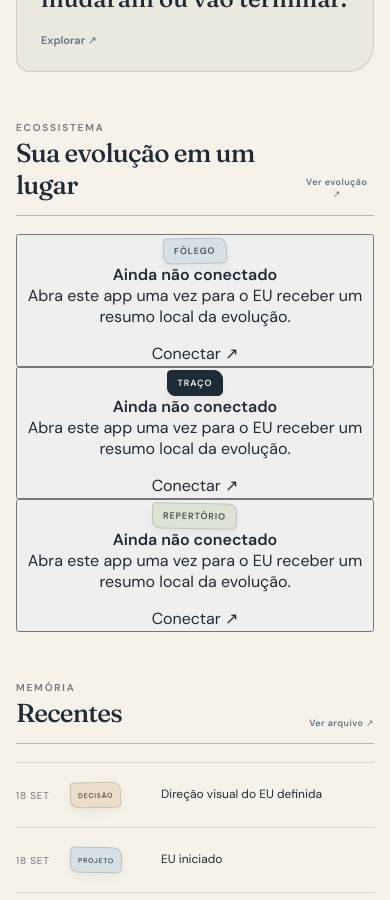
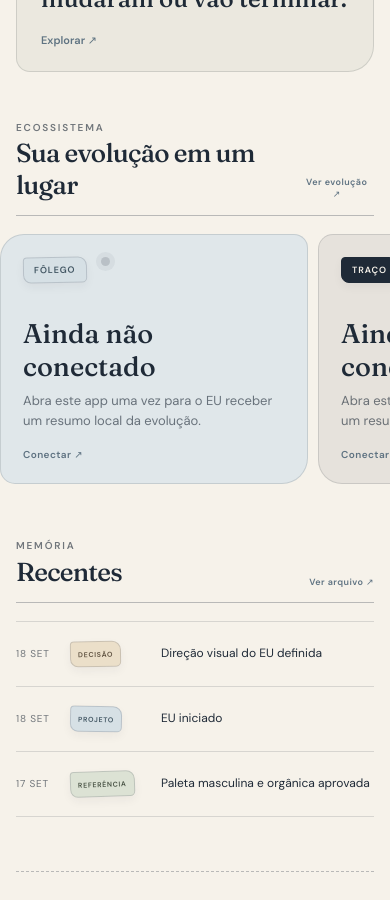
Before and after one commit to caueccipriano/mylife-caue-app, a React (Vite) app: page / in a window 390 px wide. Shown: the part 1540-2440 px from the top of the page. Built offline with nearby package versions, Linux system fonts and the light colour scheme.

Commit message:
feat: style connected app evolution dashboard

```diff
--- a/src/styles.css
+++ b/src/styles.css
@@ -2176,3 +2176,367 @@ h1, h2, h3 {
     justify-self: start;
   }
 }
+
+
+/* EU ecosystem bridge */
+.ecosystem-section {
+  position: relative;
+}
+
+.ecosystem-strip {
+  display: grid;
+  grid-template-columns: repeat(3, 1fr);
+  gap: 12px;
+}
+
+.ecosystem-card {
+  min-height: 220px;
+  padding: 22px;
+  border: 1px solid var(--line);
+  border-radius: 24px 14px 26px 15px;
+  background: rgba(255,255,255,.2);
+  text-align: left;
+  display: flex;
+  flex-direction: column;
+  cursor: pointer;
+}
+
+.ecosystem-card:nth-child(2) {
+  border-radius: 15px 28px 14px 24px;
+}
+
+.ecosystem-card:nth-child(3) {
+  border-radius: 28px 15px 24px 13px;
+}
+
+.ecosystem-folego { background: #e0e7ea; }
+.ecosystem-traco { background: #e6e2dc; }
+.ecosystem-repertorio { background: #e2e8df; }
+
+.ecosystem-card-head {
+  display: flex;
+  align-items: flex-start;
+  justify-content: space-between;
+  gap: 14px;
+}
+
+.bridge-dot {
+  width: 9px;
+  height: 9px;
+  border-radius: 50%;
+  background: rgba(31,42,55,.2);
+  box-shadow: 0 0 0 5px rgba(31,42,55,.05);
+}
+
+.bridge-dot.connected {
+  background: var(--olive);
+  box-shadow: 0 0 0 5px rgba(111,119,94,.12);
+}
+
+.ecosystem-card > strong {
+  margin: 34px 0 8px;
+  font-family: var(--serif);
+  font-size: 27px;
+  font-weight: 500;
+}
+
+.ecosystem-card > p {
+  margin: 0;
+  color: var(--muted);
+  line-height: 1.5;
+  font-size: 13px;
+}
+
+.ecosystem-open {
+  margin-top: auto;
+  padding-top: 18px;
+  color: var(--blue);
+  font-size: 10px;
+  font-weight: 600;
+  letter-spacing: .04em;
+}
+
+.evolution-intro {
+  max-width: 880px;
+}
+
+.evolution-status {
+  margin: 0 0 28px;
+  padding: 14px 0;
+  display: flex;
+  align-items: baseline;
+  justify-content: space-between;
+  gap: 20px;
+  border-top: 1px dashed var(--line-strong);
+  border-bottom: 1px dashed var(--line-strong);
+}
+
+.evolution-status > span {
+  font-family: var(--serif);
+  font-size: 22px;
+}
+
+.evolution-status > p {
+  margin: 0;
+  color: var(--muted);
+  font-size: 12px;
+}
+
+.evolution-apps {
+  display: grid;
+  gap: 14px;
+}
+
+.evolution-app-card {
+  padding: 28px;
+  border: 1px solid var(--line);
+  border-radius: 28px 15px 30px 14px;
+  background: rgba(255,255,255,.2);
+}
+
+.evolution-app-card:nth-child(2) {
+  border-radius: 15px 30px 14px 26px;
+}
+
+.evolution-folego { background: #e1e8eb; }
+.evolution-traco { background: #e7e2db; }
+.evolution-repertorio { background: #e2e8df; }
+
+.evolution-app-top {
+  display: flex;
+  align-items: flex-start;
+  justify-content: space-between;
+  gap: 24px;
+}
+
+.evolution-app-top h2 {
+  max-width: 650px;
+  margin: 22px 0 0;
+  font-size: clamp(29px, 4vw, 43px);
+  line-height: 1.08;
+}
+
+.bridge-state {
+  min-width: 86px;
+  padding: 7px 10px;
+  border: 1px solid var(--line-strong);
+  border-radius: 999px;
+  color: var(--muted);
+  font-size: 8px;
+  font-weight: 600;
+  letter-spacing: .12em;
+  text-transform: uppercase;
+  text-align: center;
+}
+
+.bridge-state.connected {
+  color: var(--olive);
+  border-color: rgba(111,119,94,.42);
+  background: rgba(255,255,255,.24);
+}
+
+.evolution-summary {
+  max-width: 760px;
+  margin: 26px 0 18px;
+  color: var(--muted);
+  line-height: 1.55;
+}
+
+.evolution-metrics {
+  display: grid;
+  grid-template-columns: repeat(3, 1fr);
+  border-top: 1px solid rgba(31,42,55,.14);
+  border-bottom: 1px solid rgba(31,42,55,.14);
+}
+
+.evolution-metrics > div {
+  min-height: 105px;
+  padding: 18px 18px 18px 0;
+  border-right: 1px solid rgba(31,42,55,.14);
+}
+
+.evolution-metrics > div:nth-child(2),
+.evolution-metrics > div:nth-child(3) {
+  padding-left: 18px;
+}
+
+.evolution-metrics > div:last-child {
+  border-right: 0;
+}
+
+.evolution-metrics span {
+  display: block;
+  margin-bottom: 10px;
+  color: var(--muted);
+  font-size: 9px;
+  letter-spacing: .1em;
+  text-transform: uppercase;
+}
+
+.evolution-metrics strong {
+  font-family: var(--serif);
+  font-size: 25px;
+  font-weight: 500;
+}
+
+.evolution-delta {
+  width: fit-content;
+  margin-top: 16px;
+  padding: 8px 11px;
+  border: 1px dashed rgba(31,42,55,.24);
+  border-radius: 8px 14px 7px 12px;
+  font-size: 11px;
+  color: var(--olive);
+  transform: rotate(-1deg);
+}
+
+.bridge-updated {
+  margin: 15px 0 0;
+  color: var(--muted);
+  font-size: 9px;
+  letter-spacing: .06em;
+  text-transform: uppercase;
+}
+
+.bridge-empty {
+  max-width: 720px;
+  margin: 28px 0;
+  padding: 20px 0;
+  border-top: 1px dashed rgba(31,42,55,.18);
+  border-bottom: 1px dashed rgba(31,42,55,.18);
+}
+
+.bridge-empty p {
+  margin: 0;
+  color: var(--muted);
+  line-height: 1.55;
+}
+
+.open-app-link {
+  width: fit-content;
+  display: inline-flex;
+  margin-top: 18px;
+  color: var(--ink);
+  text-decoration: none;
+  font-size: 11px;
+  font-weight: 600;
+  border-bottom: 1px solid currentColor;
+  padding-bottom: 2px;
+}
+
+.ecosystem-explainer {
+  margin-top: 58px;
+  padding: 34px;
+  border: 1px solid var(--line);
+  border-radius: 29px 16px 28px 14px;
+  background: rgba(255,255,255,.16);
+}
+
+.ecosystem-explainer h2 {
+  margin: 22px 0 10px;
+  max-width: 760px;
+  font-size: clamp(34px, 5vw, 50px);
+}
+
+.ecosystem-explainer > p {
+  max-width: 760px;
+  color: var(--muted);
+  line-height: 1.55;
+}
+
+.ecosystem-flow {
+  display: grid;
+  grid-template-columns: auto auto auto auto auto auto auto;
+  align-items: center;
+  justify-content: start;
+  gap: 12px;
+  margin-top: 28px;
+  color: var(--muted);
+  font-size: 9px;
+  font-weight: 600;
+  letter-spacing: .12em;
+}
+
+.ecosystem-flow strong {
+  padding: 15px 18px;
+  border-radius: 50%;
+  background: var(--ink);
+  color: var(--paper);
+  font-family: var(--serif);
+  font-size: 19px;
+  letter-spacing: 0;
+}
+
+@media (max-width: 860px) {
+  .ecosystem-strip {
+    display: flex;
+    gap: 10px;
+    overflow-x: auto;
+    margin: 0 -16px;
+    padding: 0 16px 6px;
+    scroll-snap-type: x mandatory;
+    scrollbar-width: none;
+  }
+
+  .ecosystem-strip::-webkit-scrollbar { display: none; }
+
+  .ecosystem-card {
+    flex: 0 0 79vw;
+    min-height: 205px;
+    scroll-snap-align: start;
+  }
+
+  .evolution-status {
+    align-items: flex-start;
+    flex-direction: column;
+    gap: 5px;
+  }
+
+  .evolution-app-card {
+    padding: 21px 18px;
+  }
+
+  .evolution-app-top {
+    gap: 12px;
+  }
+
+  .evolution-app-top h2 {
+    font-size: 29px;
+  }
+
+  .bridge-state {
+    min-width: 74px;
+    font-size: 7px;
+  }
+
+  .evolution-metrics {
+    grid-template-columns: 1fr;
+  }
+
+  .evolution-metrics > div,
+  .evolution-metrics > div:nth-child(2),
+  .evolution-metrics > div:nth-child(3) {
+    min-height: 78px;
+    padding: 14px 0;
+    border-right: 0;
+    border-bottom: 1px solid rgba(31,42,55,.12);
+  }
+
+  .evolution-metrics > div:last-child {
+    border-bottom: 0;
+  }
+
+  .ecosystem-explainer {
+    padding: 23px 18px;
+  }
+
+  .ecosystem-flow {
+    grid-template-columns: auto auto auto;
+    gap: 9px;
+  }
+
+  .ecosystem-flow b:nth-of-type(2),
+  .ecosystem-flow span:last-child {
+    display: none;
+  }
+}
```
